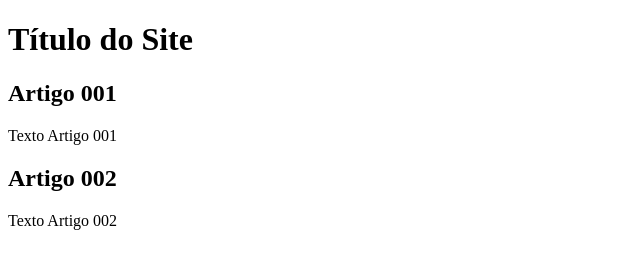
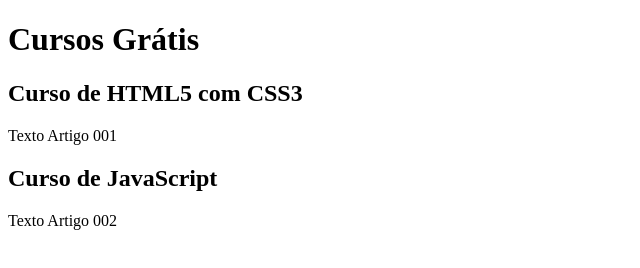
Before and after one commit to janainaHsantos/projeto-site, a plain HTML site: page index.html in a window 1280 px wide. Shown: the whole page, without its empty margins (0-640 px from the left). Drawn offline with Linux system fonts and the light colour scheme.

Commit message:
comecei a escrever o conteúdo

```diff
--- a/index.html
+++ b/index.html
@@ -9,14 +9,14 @@
 <body>
     <main>
         <header>
-            <h1>Título do Site</h1>
+            <h1>Cursos Grátis</h1>
         </header>
         <article>
-            <h2>Artigo 001</h2>
+            <h2>Curso de HTML5 com CSS3</h2>
             <p>Texto Artigo 001</p>
         </article>
         <article>
-            <h2>Artigo 002</h2>
+            <h2>Curso de JavaScript</h2>
             <p>Texto Artigo 002</p>
         </article>
     </main>
```
